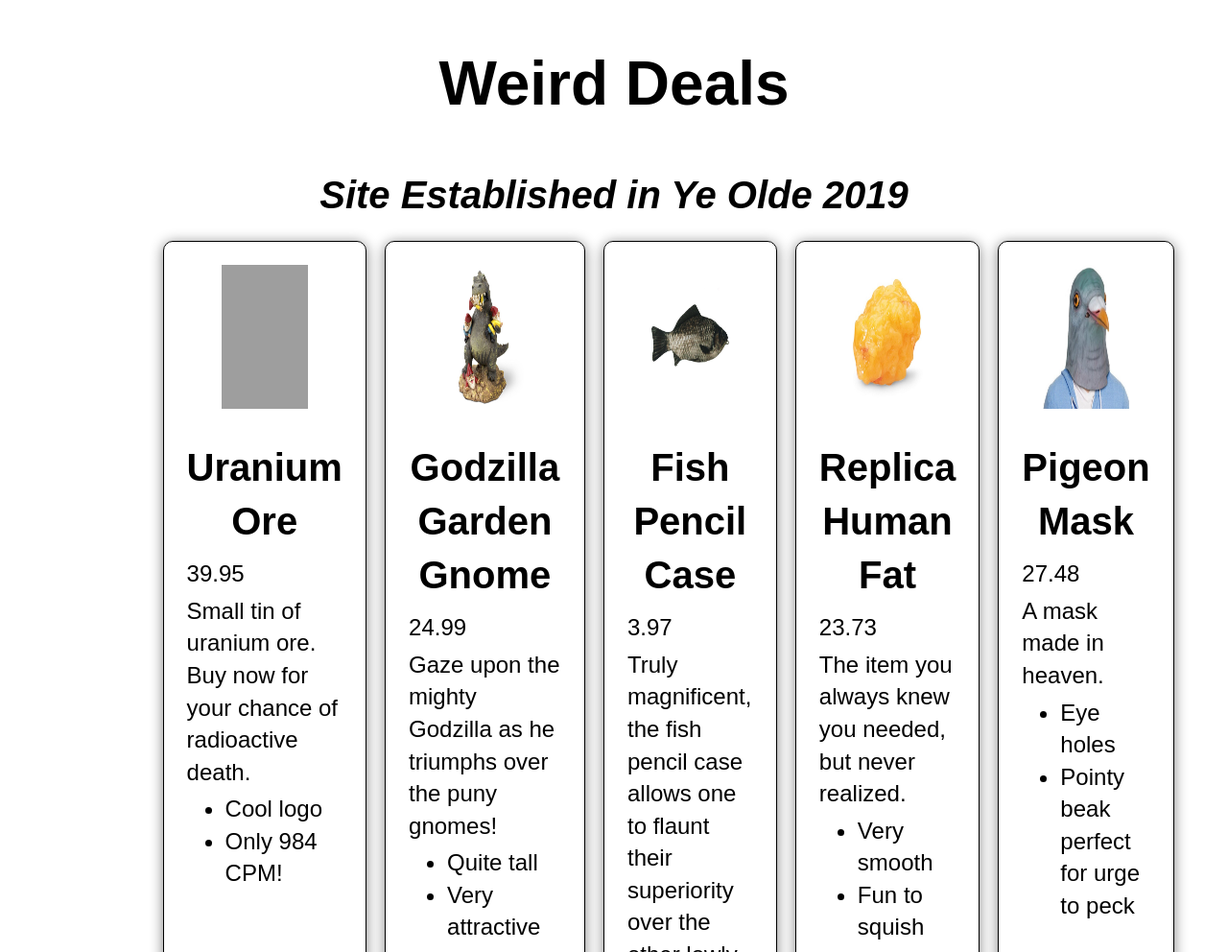
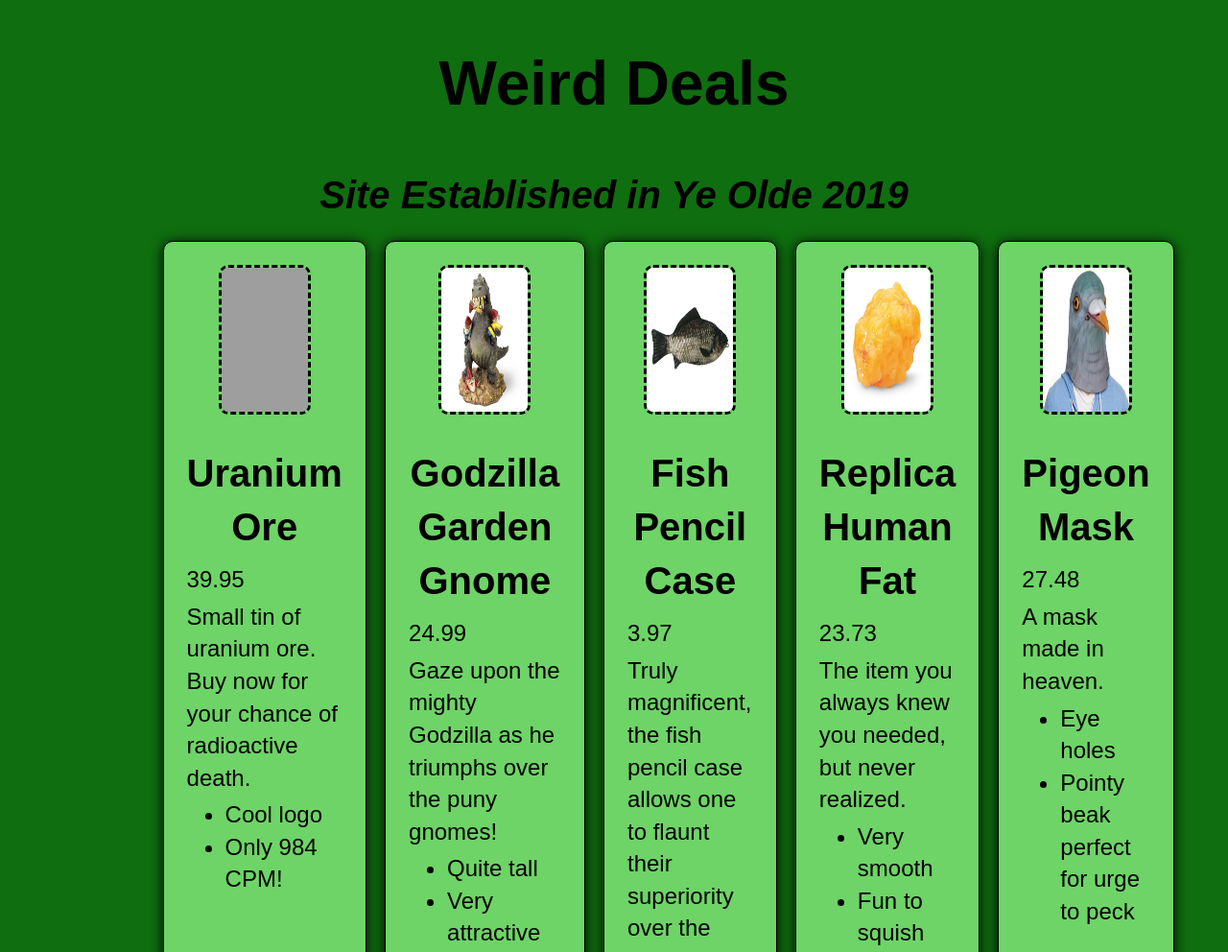
Before and after one commit to msporich/javascript-project3, a plain HTML site: page index.html in a window 1280 px wide. Shown: the top 992 px of the page at 96% size. Drawn offline with Linux system fonts and the light colour scheme; grey boxes are pictures that could not be loaded.

Commit message:
updated style again

```diff
--- a/css/style.css
+++ b/css/style.css
@@ -5,59 +5,85 @@
 /* By Mark Sporich */
 /*******************/
 
+html {
+
+	background-color: #0f6e10;
+
+}
+
 body {
+
 	font-family: sans-serif;
 	font-size: 150%;
 	line-height: 1.4;
 	width: 75%;
 	margin: 0 auto;
-	/* transition: all 1s; */
+
 }
 
 /* header styles */
 
 h1 {
+
 	font-size: 4rem;
 	text-align: center;
+
 }
 
 h2 {
+
 	font-size: 2.5rem;
 	margin-bottom: 10px;
 	text-align: center;
+
 }
 
 header p {
+
 	font-size: 1.3rem;
 	font-weight: bold;
 	text-align: center;
+
 }
 
 /* section styles */
 section {
+
 	display: flex;
 	justify-content: space-between;
 	margin-bottom: 5rem;
+
 }
 section article {
+
 	border: 1px solid black;
-	box-shadow: 0 2px 14px grey;
+	box-shadow: 0 2px 14px black;
 	padding: 2.5%;
 	width: 30%;
 	margin: 1%;
 	border-radius: 10px;
+	background-color: #6ed467;
+
 }
 article img {
+
 	display: block;
 	height: 150px;
 	width: 90px;
 	margin-left: auto;
 	margin-right: auto;
+	border-style: dashed;
+	border-radius: 10px;
+
 }
 section p {
+
 	margin: 5px 0;
+
 }
 
 section ul {
+
 	margin-top: 0;
+
 }
```
Lines whose indentation alone changed are shown as unchanged.
